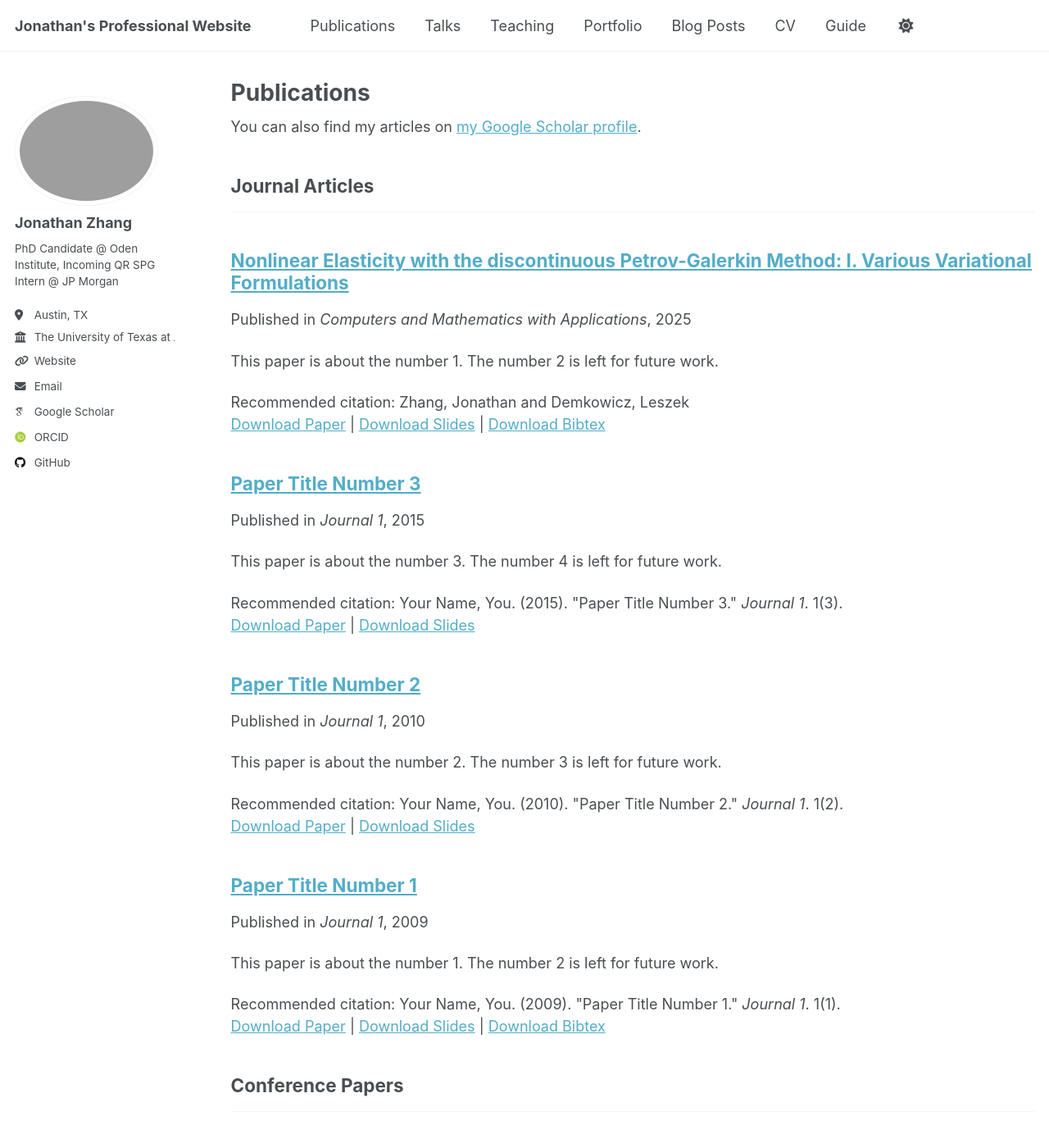
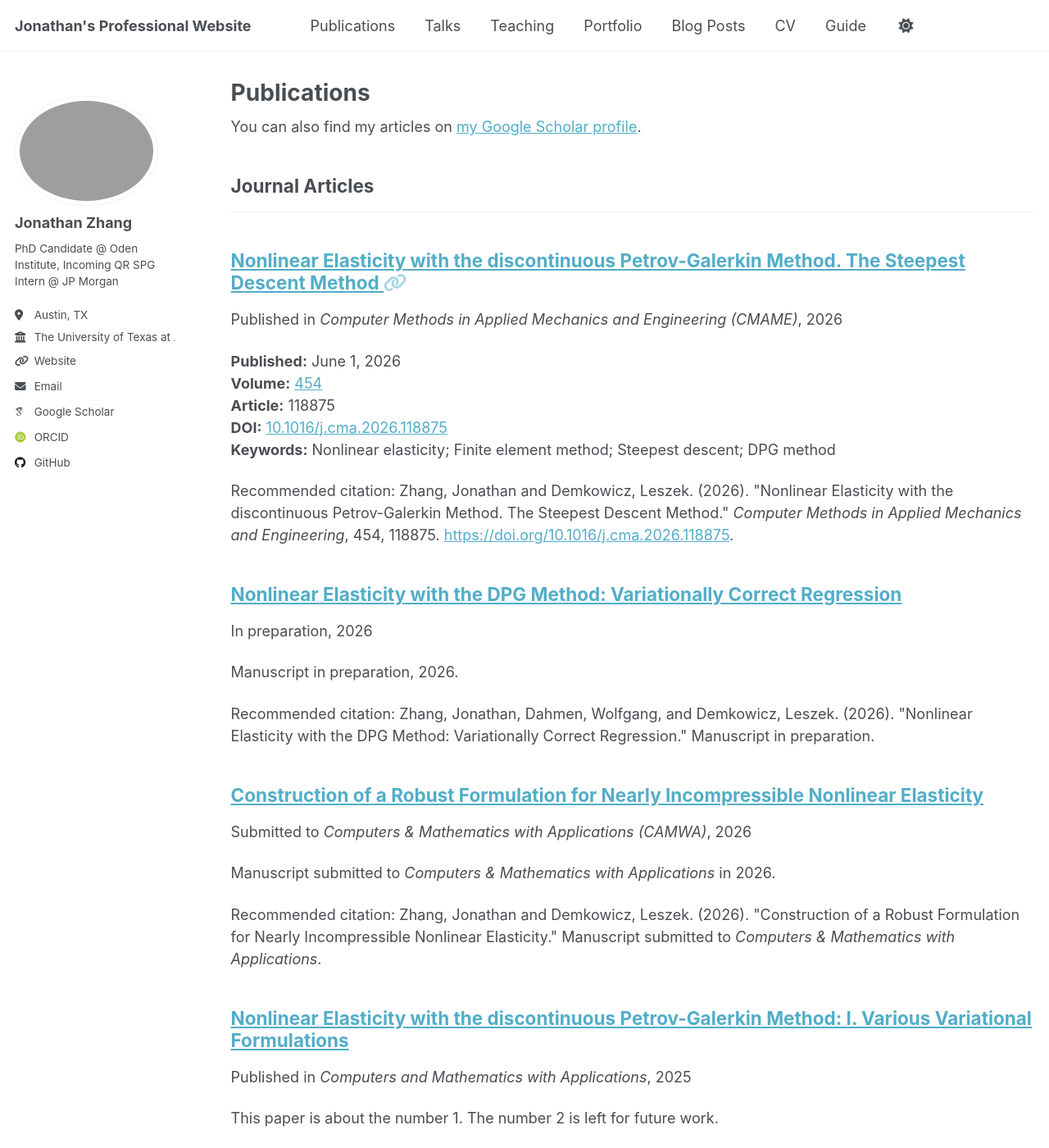
Before and after one commit to jdz357/jdz357.github.io, a Jekyll site: the page built from _pages/publications.html, in a window 1280 px wide and 1400 px high. Shown: the whole window at 82% size. Built offline with Jekyll 4.4.1, drawn with Linux system fonts in a browser that asks for light colours; some web fonts are replaced; a script that is not in the unit is left out.

Commit message:
Add 2026 publication entries

```diff
--- a/_includes/archive-single.html
+++ b/_includes/archive-single.html
@@ -40,6 +40,12 @@
 
         {% if post.collection == 'teaching' %}
           <p> {{ post.type }}, <i>{{ post.venue }}</i>, {{ post.date | default: "1900-01-01" | date: "%Y" }} </p>
+        {% elsif post.collection == 'publications' and post.status %}
+          {% if post.venue %}
+            <p>{{ post.status }} to <i>{{ post.venue }}</i>, {{ post.date | default: "1900-01-01" | date: "%Y" }}</p>
+          {% else %}
+            <p>{{ post.status }}, {{ post.date | default: "1900-01-01" | date: "%Y" }}</p>
+          {% endif %}
         {% elsif post.collection == 'publications' %}
           <p>Published in <i>{{ post.venue }}</i>, {{ post.date | default: "1900-01-01" | date: "%Y" }} </p>
         {% elsif post.date %}
--- a/_layouts/single.html
+++ b/_layouts/single.html
@@ -36,6 +36,12 @@ layout: default
 
         {% if page.collection == 'teaching' %}
           <p> {{ page.type }}, <i>{{ page.venue }}</i>, {{ page.date | default: "1900-01-01" | date: "%Y" }} </p>
+        {% elsif page.collection == 'publications' and page.status %}
+          {% if page.venue %}
+            <p>{{ page.status }} to <i>{{ page.venue }}</i>, {{ page.date | default: "1900-01-01" | date: "%Y" }}</p>
+          {% else %}
+            <p>{{ page.status }}, {{ page.date | default: "1900-01-01" | date: "%Y" }}</p>
+          {% endif %}
         {% elsif page.venue and page.date %}
           <p>Published in <i>{{ page.venue }}</i>, {{ page.date | default: "1900-01-01" | date: "%Y" }} </p>
         {% elsif page.date %}
--- /dev/null
+++ b/_publications/2026_paper2.md
@@ -0,0 +1,24 @@
+---
+title: "Nonlinear Elasticity with the discontinuous Petrov-Galerkin Method. The Steepest Descent Method"
+collection: publications
+category: manuscripts
+permalink: /publication/2026_paper2
+date: 2026-06-01
+venue: "Computer Methods in Applied Mechanics and Engineering (CMAME)"
+link: "https://www.sciencedirect.com/science/article/abs/pii/S0045782526001489"
+doi: "10.1016/j.cma.2026.118875"
+volume: 454
+article: 118875
+tags:
+  - Nonlinear elasticity
+  - Finite element method
+  - Steepest descent
+  - DPG method
+citation: "Zhang, Jonathan and Demkowicz, Leszek. (2026). &quot;Nonlinear Elasticity with the discontinuous Petrov-Galerkin Method. The Steepest Descent Method.&quot; <i>Computer Methods in Applied Mechanics and Engineering</i>, 454, 118875. <a href='https://doi.org/10.1016/j.cma.2026.118875'>https://doi.org/10.1016/j.cma.2026.118875</a>."
+---
+
+**Published:** June 1, 2026
+**Volume:** [454](https://www.sciencedirect.com/journal/computer-methods-in-applied-mechanics-and-engineering/vol/454/suppl/C)
+**Article:** 118875
+**DOI:** [10.1016/j.cma.2026.118875](https://doi.org/10.1016/j.cma.2026.118875)
+**Keywords:** Nonlinear elasticity; Finite element method; Steepest descent; DPG method
--- /dev/null
+++ b/_publications/2026_paper3.md
@@ -0,0 +1,12 @@
+---
+title: "Construction of a Robust Formulation for Nearly Incompressible Nonlinear Elasticity"
+collection: publications
+category: manuscripts
+permalink: /publication/2026_paper3
+date: 2026-01-01
+status: "Submitted"
+venue: "Computers & Mathematics with Applications (CAMWA)"
+citation: "Zhang, Jonathan and Demkowicz, Leszek. (2026). &quot;Construction of a Robust Formulation for Nearly Incompressible Nonlinear Elasticity.&quot; Manuscript submitted to <i>Computers &amp; Mathematics with Applications</i>."
+---
+
+Manuscript submitted to *Computers & Mathematics with Applications* in 2026.
--- /dev/null
+++ b/_publications/2026_paper4.md
@@ -0,0 +1,11 @@
+---
+title: "Nonlinear Elasticity with the DPG Method: Variationally Correct Regression"
+collection: publications
+category: manuscripts
+permalink: /publication/2026_paper4
+date: 2026-01-01
+status: "In preparation"
+citation: "Zhang, Jonathan, Dahmen, Wolfgang, and Demkowicz, Leszek. (2026). &quot;Nonlinear Elasticity with the DPG Method: Variationally Correct Regression.&quot; Manuscript in preparation."
+---
+
+Manuscript in preparation, 2026.
```
